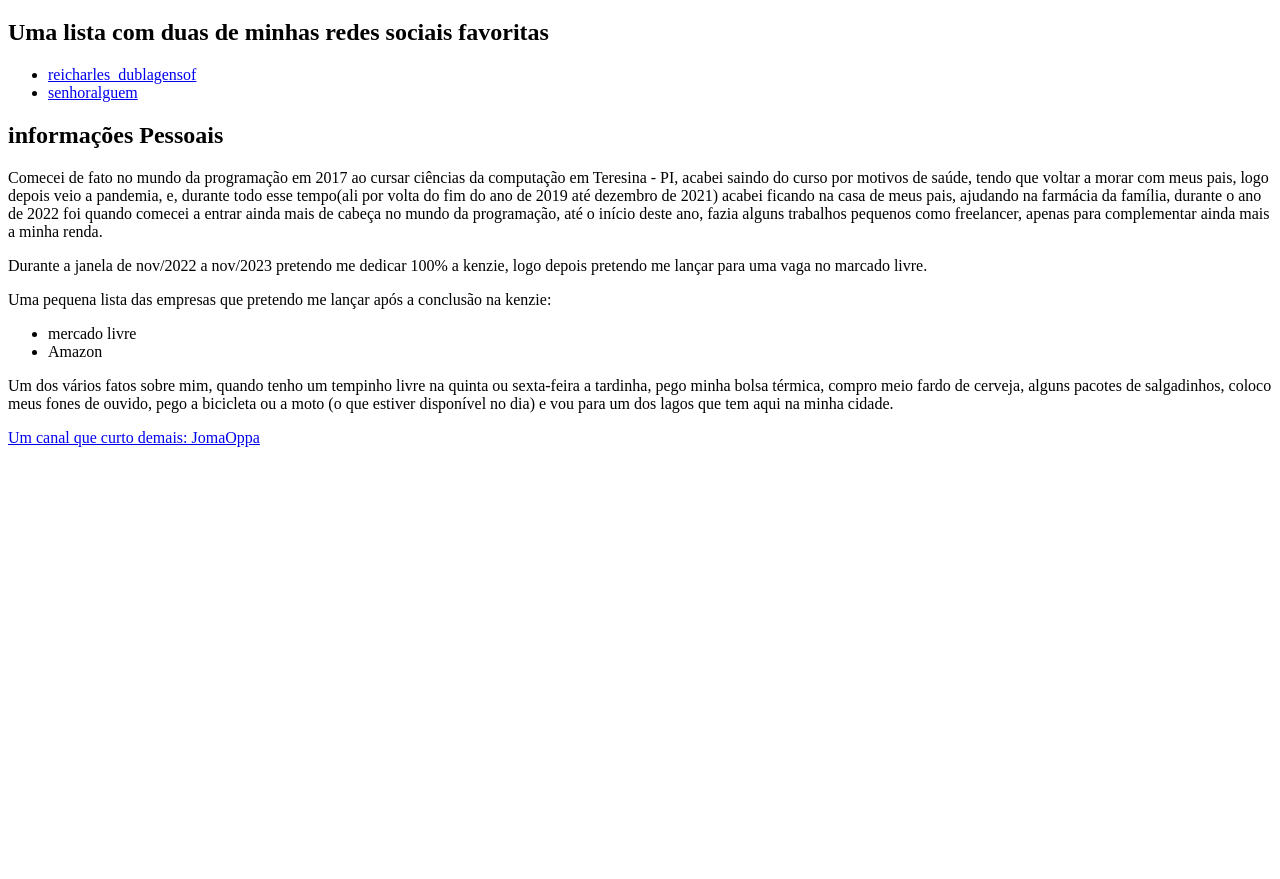
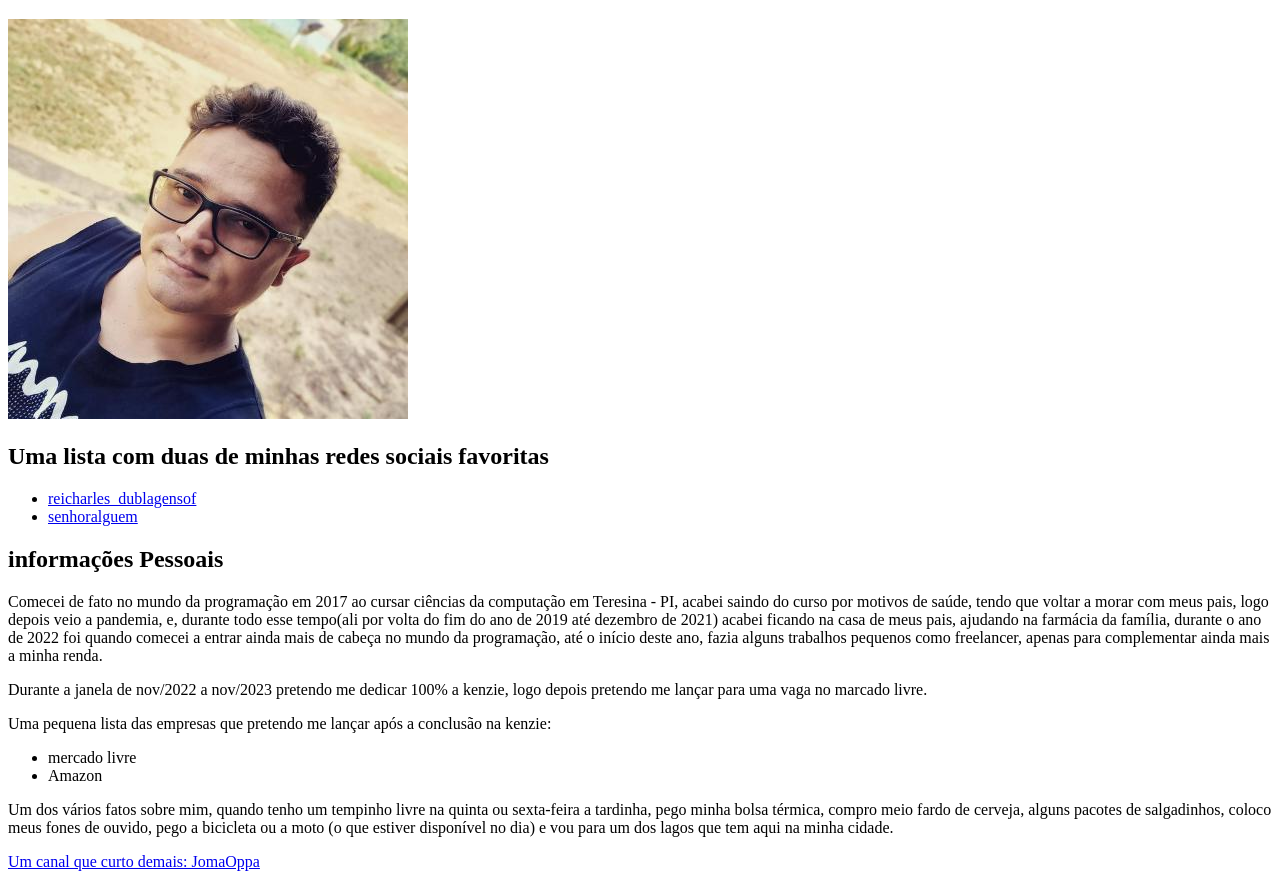
Before and after one commit to Jamez-Mayke/pagina_perfil, a plain HTML site: page index.html in a window 1280 px wide. Shown: the part 61-940 px from the top of the page. Before the commit the page ends 800 px from the top, so only its background shows below. Drawn offline with Linux system fonts and the light colour scheme.

Commit message:
Adicionando sessão de foto do usuário

```diff
--- a/index.html
+++ b/index.html
@@ -11,6 +11,12 @@
     <h1>James Mayke Suares Silva</h1>
   </header>
   <aside>
+
+    <section>
+      <div>
+        <img src="./src/img/foto_perfil.jpeg" alt="Foto de perfil do dono desta página. Nome: James Mayke">
+      </div>
+    </section>
     <section>
       <h2>Uma lista com duas de minhas redes sociais favoritas</h2>
       <ul>
```
